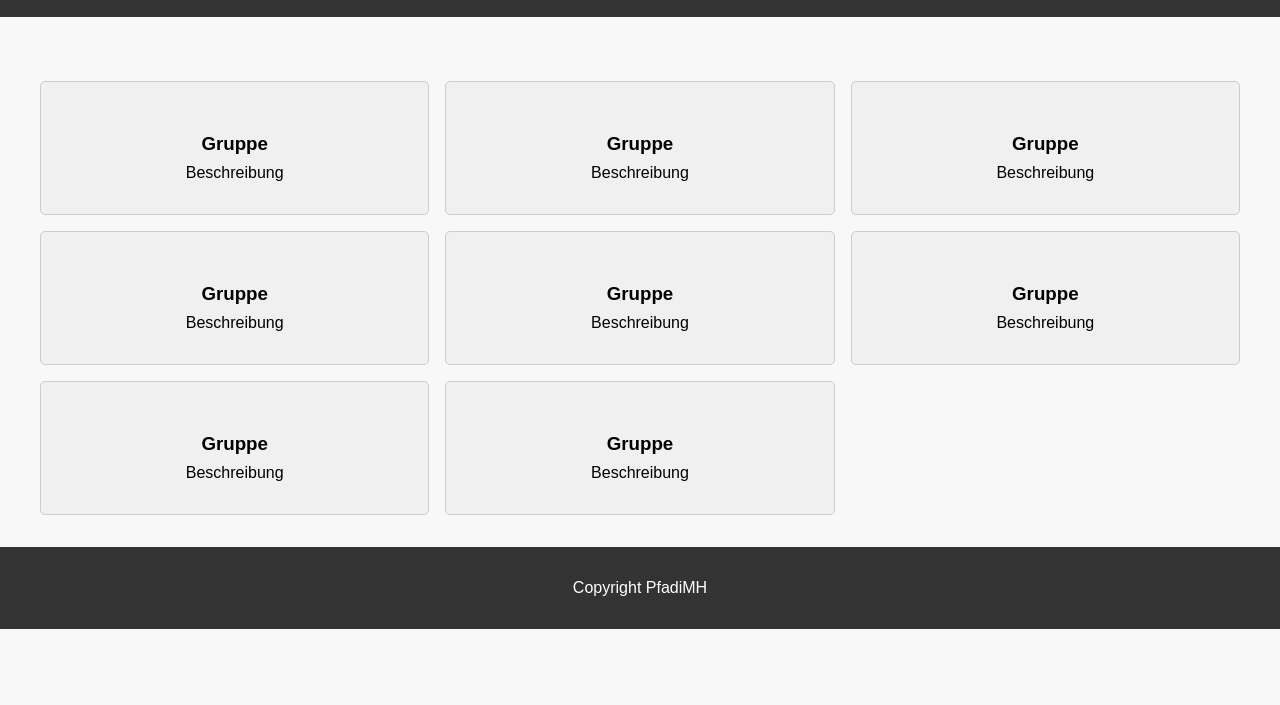
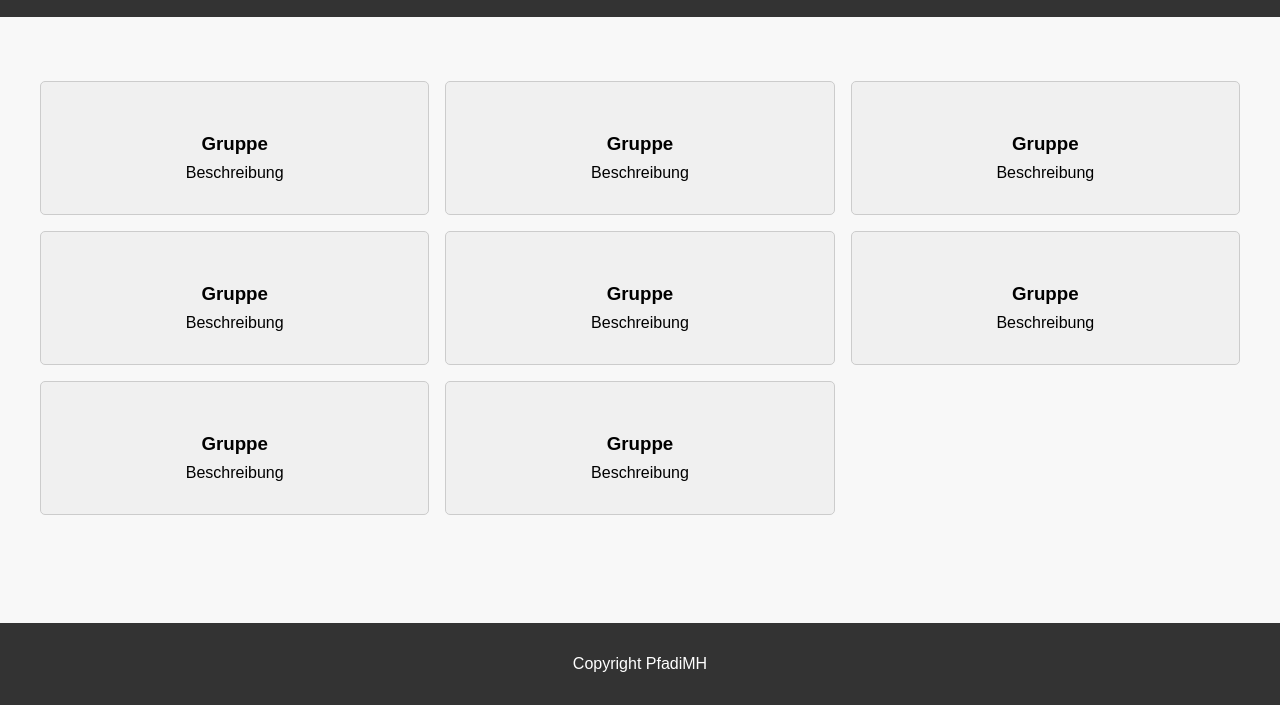
Before and after one commit to Floew-tbz/AP23a-M293, a plain HTML site: page Projekt/Grundaufbau/Templates/gruppen_liste.html in a window 1280 px wide. Shown: the part 95-800 px from the top of the page. Drawn offline with Linux system fonts and the light colour scheme.

Commit message:
move footer to the bottom of the page

```diff
--- a/Projekt/Grundaufbau/Templates/styles.css
+++ b/Projekt/Grundaufbau/Templates/styles.css
@@ -5,6 +5,9 @@ html {
     padding: 0;
     font-family: Arial, sans-serif;
     background-color: #f8f8f8;
+    height: 100%;
+    display: flex;
+    flex-direction: column;
 }
 
 header,
@@ -25,6 +28,8 @@ footer {
     display: flex;
     justify-content: center;
     align-items: center;
+    margin-top: auto;
+    /* Macht den Footer flexibel, damit er am Boden bleibt */
 }
 
 main {
@@ -32,6 +37,8 @@ main {
     flex-direction: column;
     align-items: center;
     padding: 2em;
+    flex: 1;
+    /* Nimmt den verbleibenden Platz ein, um den Footer nach unten zu schieben */
 }
 
 /* Stile für die Startseite */
```
